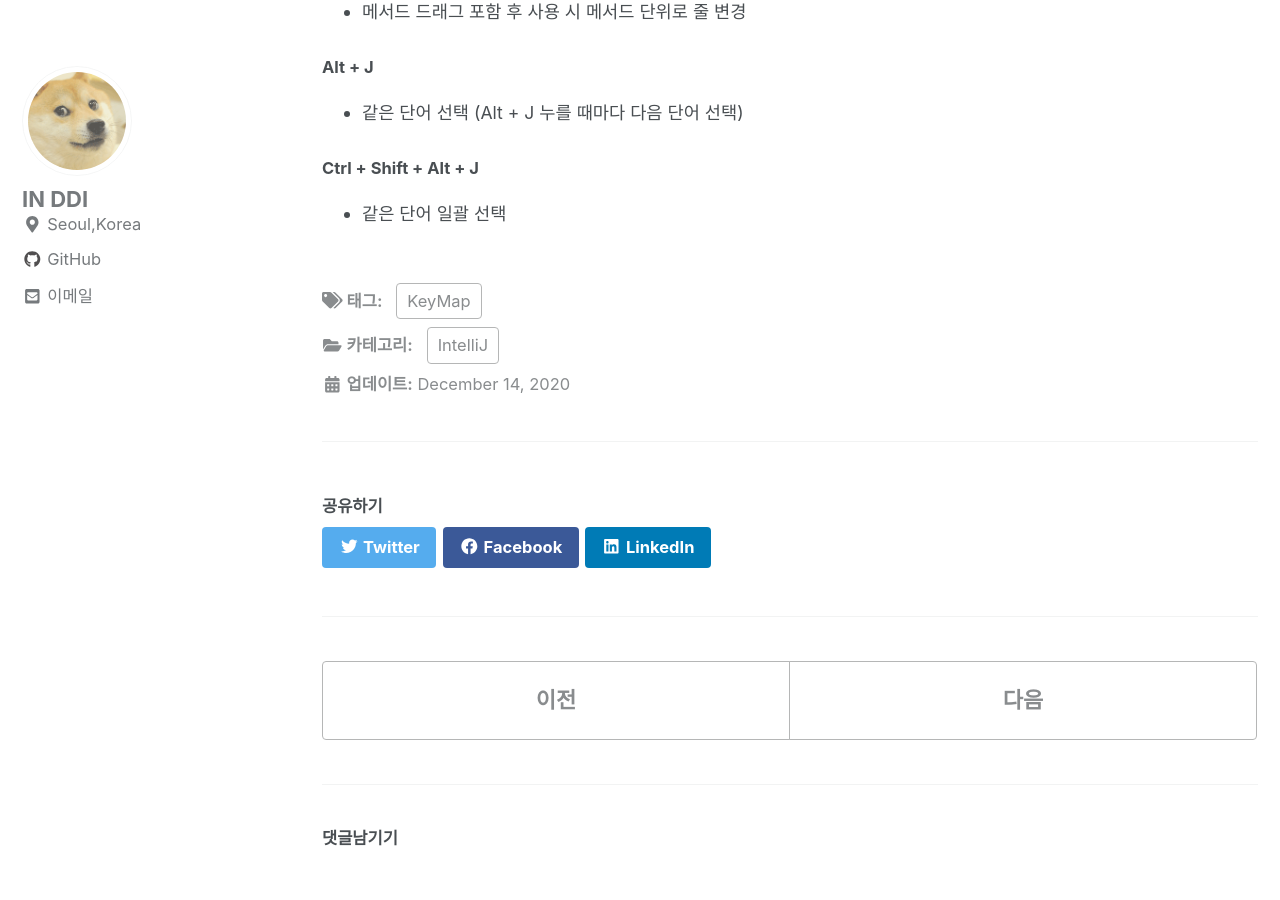
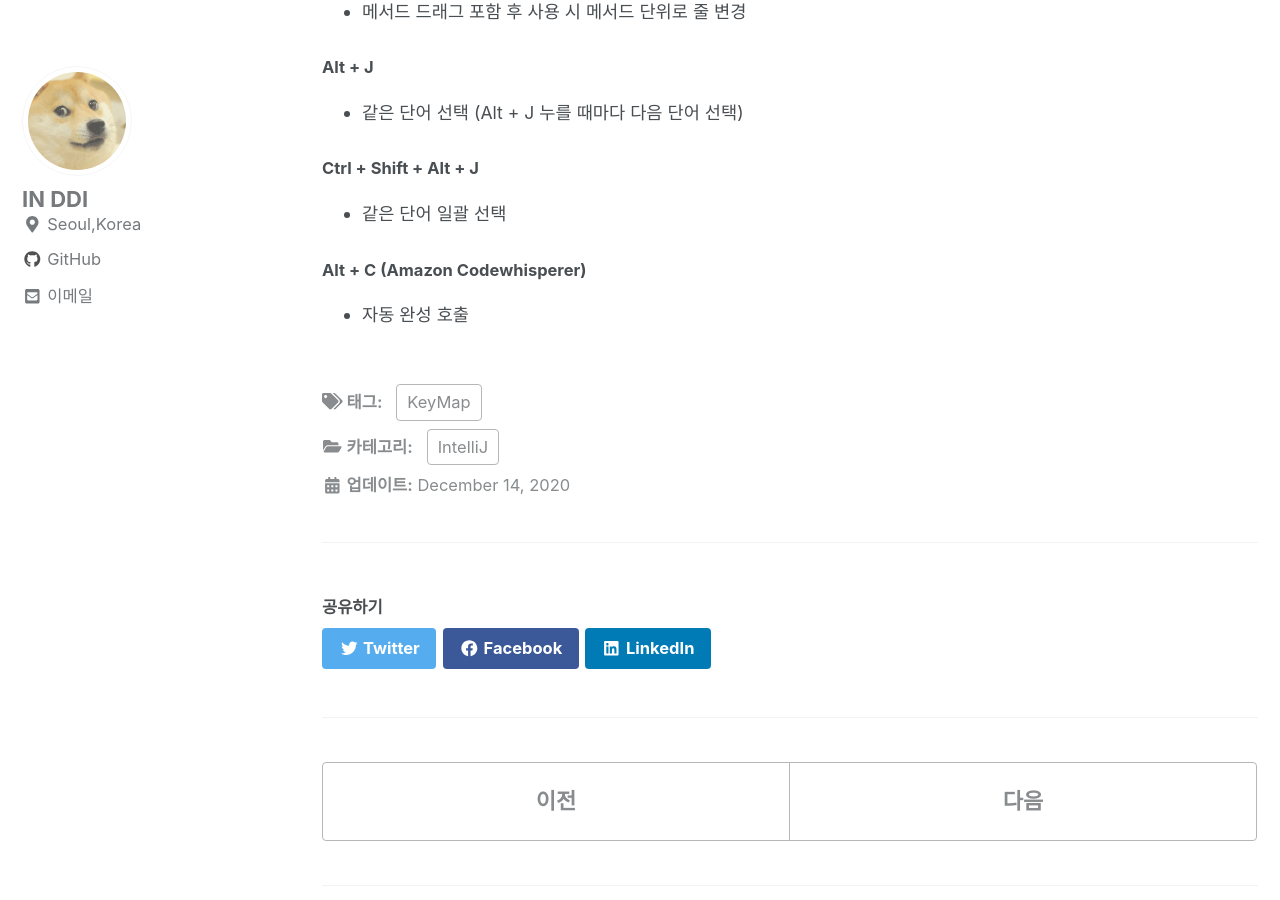
Before and after one commit to InSeok9068/inseok9068.github.io, a Jekyll site: the page built from _posts/intellij/2020-12-14-intellij-keymap.md, in a window 1280 px wide and 900 px high, scrolled down 3950 px. Built offline with Jekyll 4.4.1, drawn with Linux system fonts in a browser that asks for light colours; cached includes are drawn as plain includes; nearby versions of some CDN libraries; comment, search, counter and statistics services are not loaded.

Commit message:
키맵 추가

```diff
--- a/_posts/intellij/2020-12-14-intellij-keymap.md
+++ b/_posts/intellij/2020-12-14-intellij-keymap.md
@@ -162,3 +162,7 @@ IntelliJ의 자주 사용하는 단축키를 메모 해놓으려고 한다.
 #### Ctrl + Shift + Alt + J
 
 - 같은 단어 일괄 선택
+
+#### Alt + C (Amazon Codewhisperer)
+
+- 자동 완성 호출
```
